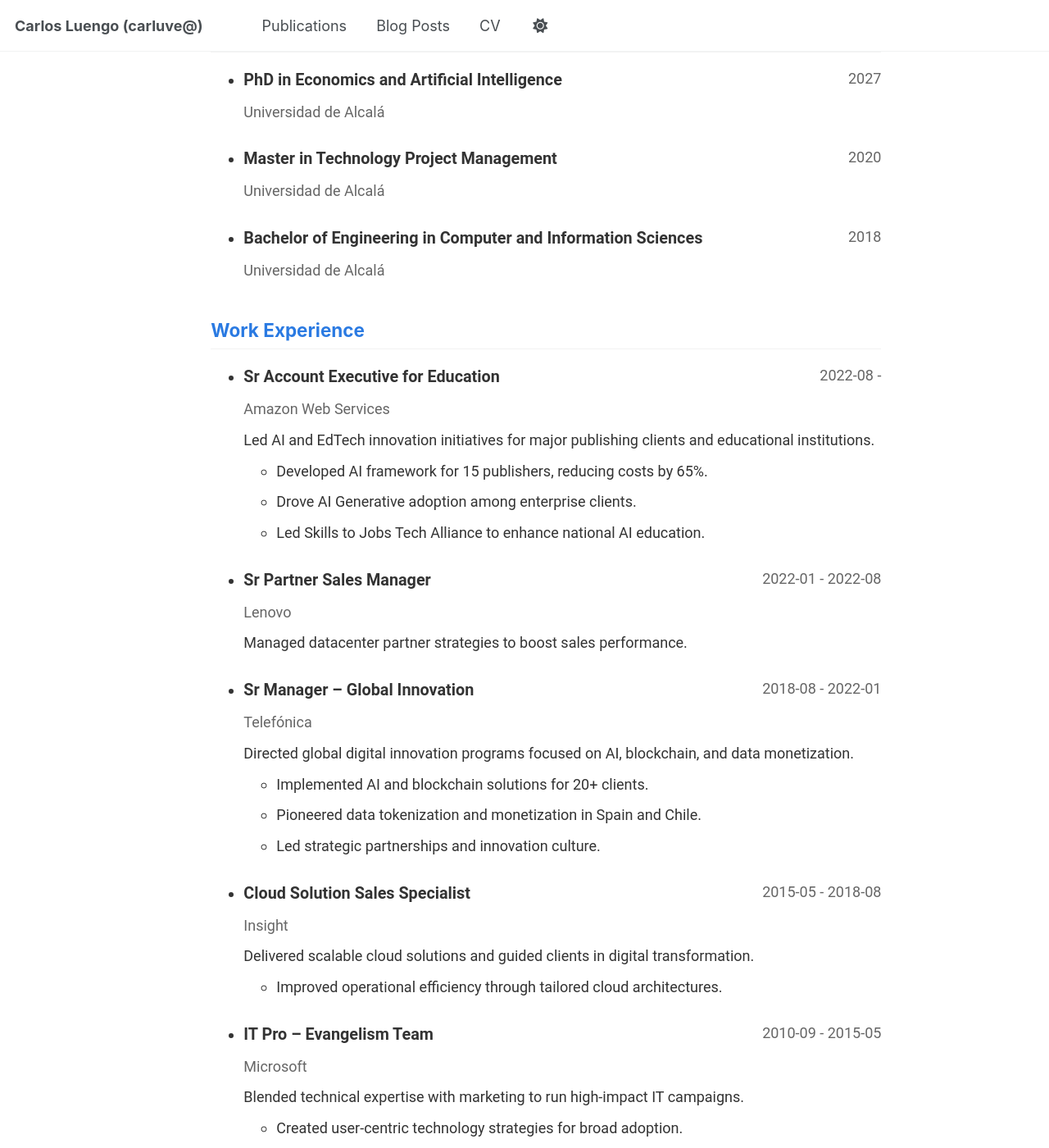
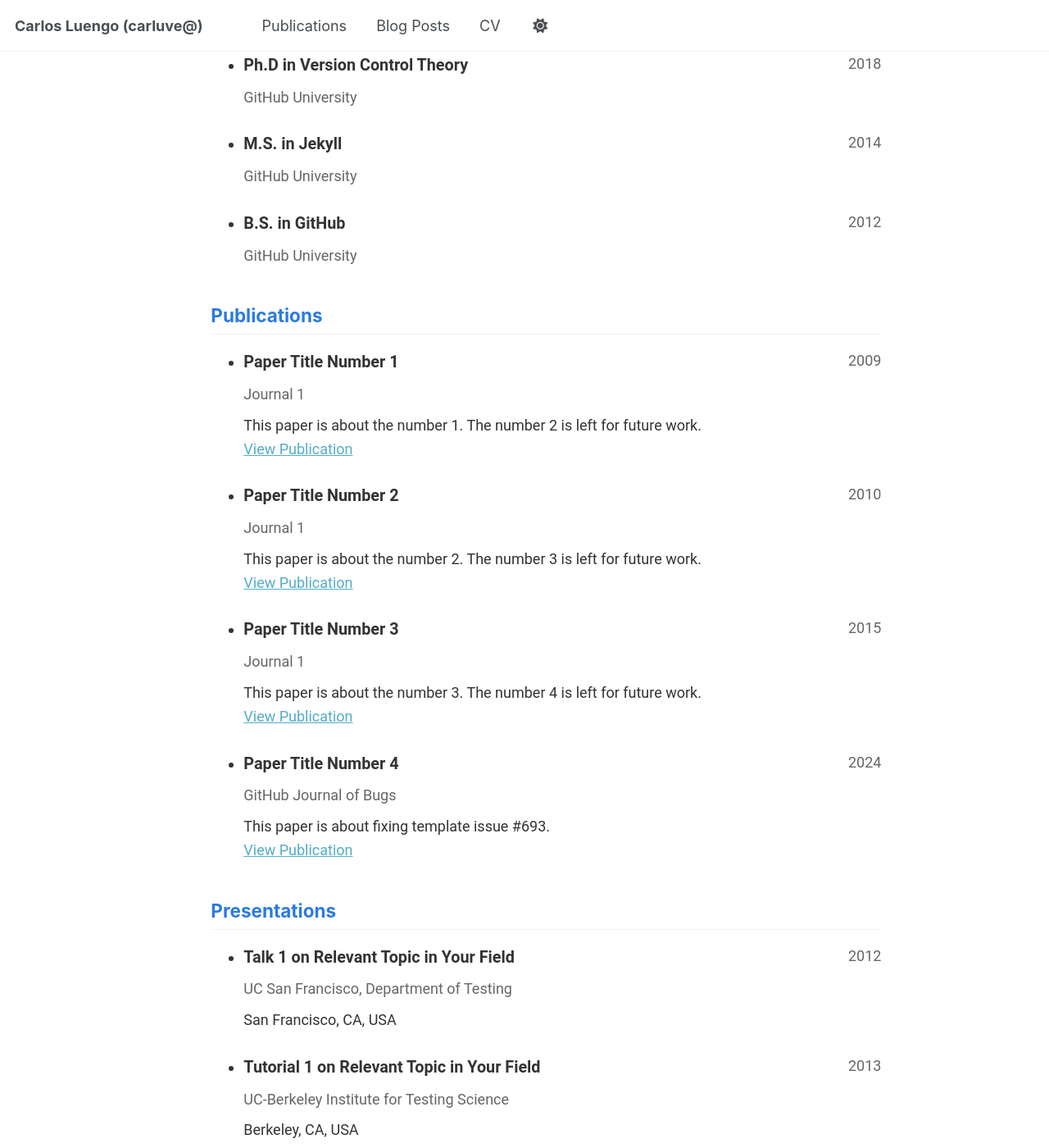
Before and after one commit to Carluve/carluve.github.io, a Jekyll site: the page built from _pages/cv-json.md, in a window 1280 px wide and 1400 px high, scrolled down 511 px. Shown: the whole window at 82% size. Built offline with Jekyll 4.4.1, drawn with Linux system fonts in a browser that asks for light colours; some of the changed text lies outside the part shown.

Commit message:
Errores CV

```diff
--- a/_data/cv.json
+++ b/_data/cv.json
@@ -1,16 +1,16 @@
 {
   "basics": {
-    "name": "Carlos Luengo Vera",
-    "email": "carluve@outlook.com",
+    "name": "Your Sidebar Name",
+    "email": "none@example.org",
     "phone": "",
-    "website": "",
-    "summary": "Sr. Account Executive focused on AI and digital transformation. Experienced in EdTech, cloud, and public sector innovation.",
+    "website": "https://academicpages.github.io",
+    "summary": "Currently employed at Red Brick University. Short biography for the left-hand sidebar",
     "location": {
       "address": "",
-      "postalCode": "28034",
-      "city": "Madrid",
-      "countryCode": "ES",
-      "region": "Madrid"
+      "postalCode": "",
+      "city": "Earth",
+      "countryCode": "US",
+      "region": ""
     },
     "profiles": [
       {
@@ -25,156 +25,73 @@
       },
       {
         "network": "GitHub",
-        "username": "carluve",
-        "url": "https://github.com/carluve"
-      },
-      {
-        "network": "LinkedIn",
-        "username": "carlosluengovera",
-        "url": "https://www.linkedin.com/in/carlosluengovera/"
+        "username": "academicpages",
+        "url": "https://github.com/academicpages"
       }
     ]
   },
-  "work": [
-    {
-      "company": "Amazon Web Services",
-      "position": "Sr Account Executive for Education",
-      "startDate": "2022-08",
-      "endDate": "",
-      "location": "Madrid, Spain & São Paulo, Brazil",
-      "summary": "Led AI and EdTech innovation initiatives for major publishing clients and educational institutions.",
-      "highlights": [
-        "Developed AI framework for 15 publishers, reducing costs by 65%.",
-        "Drove AI Generative adoption among enterprise clients.",
-        "Led Skills to Jobs Tech Alliance to enhance national AI education."
-      ]
-    },
-    {
-      "company": "Lenovo",
-      "position": "Sr Partner Sales Manager",
-      "startDate": "2022-01",
-      "endDate": "2022-08",
-      "location": "Madrid, Spain",
-      "summary": "Managed datacenter partner strategies to boost sales performance.",
-      "highlights": []
-    },
-    {
-      "company": "Telefónica",
-      "position": "Sr Manager – Global Innovation",
-      "startDate": "2018-08",
-      "endDate": "2022-01",
-      "location": "Madrid, Spain",
-      "summary": "Directed global digital innovation programs focused on AI, blockchain, and data monetization.",
-      "highlights": [
-        "Implemented AI and blockchain solutions for 20+ clients.",
-        "Pioneered data tokenization and monetization in Spain and Chile.",
-        "Led strategic partnerships and innovation culture."
-      ]
-    },
-    {
-      "company": "Insight",
-      "position": "Cloud Solution Sales Specialist",
-      "startDate": "2015-05",
-      "endDate": "2018-08",
-      "location": "Madrid, Spain",
-      "summary": "Delivered scalable cloud solutions and guided clients in digital transformation.",
-      "highlights": [
-        "Improved operational efficiency through tailored cloud architectures."
-      ]
-    },
-    {
-      "company": "Microsoft",
-      "position": "IT Pro – Evangelism Team",
-      "startDate": "2010-09",
-      "endDate": "2015-05",
-      "location": "Madrid, Spain",
-      "summary": "Blended technical expertise with marketing to run high-impact IT campaigns.",
-      "highlights": [
-        "Created user-centric technology strategies for broad adoption."
-      ]
-    }
-  ],
+  "work": [],
   "education": [
     {
-      "institution": "Universidad de Alcalá",
-      "area": "PhD in Economics and Artificial Intelligence",
-      "studyType": "",
-      "startDate": "2023",
-      "endDate": "2027",
-      "gpa": null,
-      "courses": []
-    },
-    {
-      "institution": "Universidad de Alcalá",
-      "area": "Master in Technology Project Management",
-      "studyType": "",
-      "startDate": "",
-      "endDate": "2020",
-      "gpa": null,
-      "courses": []
-    },
-    {
-      "institution": "Universidad de Alcalá",
-      "area": "Bachelor of Engineering in Computer and Information Sciences",
+      "institution": "GitHub University",
+      "area": "Ph.D in Version Control Theory",
       "studyType": "",
       "startDate": "",
       "endDate": "2018",
       "gpa": null,
       "courses": []
+    },
+    {
+      "institution": "GitHub University",
+      "area": "M.S. in Jekyll",
+      "studyType": "",
+      "startDate": "",
+      "endDate": "2014",
+      "gpa": null,
+      "courses": []
+    },
+    {
+      "institution": "GitHub University",
+      "area": "B.S. in GitHub",
+      "studyType": "",
+      "startDate": "",
+      "endDate": "2012",
+      "gpa": null,
+      "courses": []
     }
   ],
-  "skills": [
+  "skills": [],
+  "languages": [],
+  "interests": [],
+  "references": [],
+  "publications": [
     {
-      "name": "Technical",
-      "keywords": ["Artificial Intelligence", "Cloud Computing (AWS, Azure)", "Generative AI", "OpenAI", "Anthropic", "M365", "Apple Ecosystem"]
+      "name": "Paper Title Number 1",
+      "publisher": "Journal 1",
+      "releaseDate": "2009-10-01",
+      "website": "http://academicpages.github.io/files/paper1.pdf",
+      "summary": "This paper is about the number 1. The number 2 is left for future work."
     },
     {
-      "name": "Data & Innovation",
-      "keywords": ["Data Strategy", "Blockchain", "AI Ethics", "Digital Transformation", "EdTech"]
-    }
-  ],
-  "languages": [
-    {
-      "language": "Spanish",
-      "fluency": "Native"
+      "name": "Paper Title Number 2",
+      "publisher": "Journal 1",
+      "releaseDate": "2010-10-01",
+      "website": "http://academicpages.github.io/files/paper2.pdf",
+      "summary": "This paper is about the number 2. The number 3 is left for future work."
     },
     {
-      "language": "English",
-      "fluency": "Advanced"
-    }
-  ],
-  "interests": [
-    {
-      "name": "Technology"
+      "name": "Paper Title Number 3",
+      "publisher": "Journal 1",
+      "releaseDate": "2015-10-01",
+      "website": "http://academicpages.github.io/files/paper3.pdf",
+      "summary": "This paper is about the number 3. The number 4 is left for future work."
     },
     {
-      "name": "Education"
-    },
-    {
-      "name": "Research"
-    },
-    {
-      "name": "Economics"
-    },
-    {
-      "name": "STEAM"
-    },
-    {
-      "name": "Telecommunications"
-    },
-    {
-      "name": "Management"
-    }
-  ],
-  "references": [],
-
-  "publications": [
-    {
-      "name": "Evaluating Large Language Models on the Spanish Medical Intern Resident (MIR) Examination 2024/2025",
-      "publisher": "arXiv",
-      "releaseDate": "2024-04-01",
-      "website": "https://arxiv.org/abs/2503.00025",
-      "summary": "Comparative analysis of generative AI models in clinical reasoning and performance across the MIR 2024/2025 medical exams."
+      "name": "Paper Title Number 4",
+      "publisher": "GitHub Journal of Bugs",
+      "releaseDate": "2024-02-17",
+      "website": "http://academicpages.github.io/files/paper3.pdf",
+      "summary": "This paper is about fixing template issue #693."
     }
   ],
   "presentations": [
```
